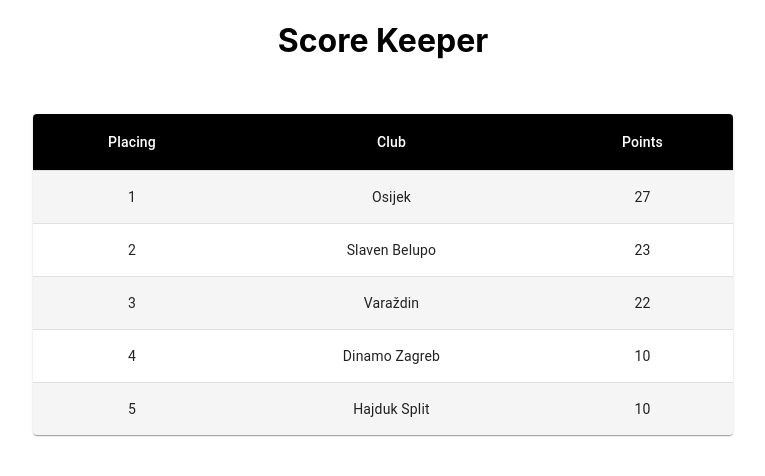
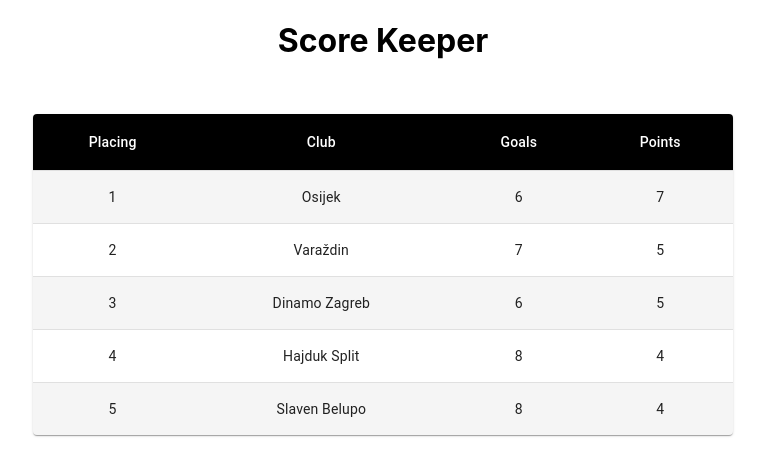
Before and after one commit to PetarJukic1/ScoreKeeper, a React (Create React App) app: page / in a window 1280 px wide. Shown: the top 476 px of the page, without its empty margins (257-1022 px from the left). Built offline with nearby package versions, Linux system fonts and the light colour scheme.

Commit message:
Added the dataset logic.

```diff
--- a/src/Dataset.tsx
+++ b/src/Dataset.tsx
@@ -1,26 +1,109 @@
 import * as React from 'react';
+import {Stats} from "fs";
+
+interface Opponents {
+    hostClub: string,
+    guestClub: string,
+}
 
 
-function createData(
+const clubs: Array<string> = ['Dinamo Zagreb', 'Hajduk Split', 'Osijek', 'Varaždin', 'Slaven Belupo']
+
+function generatePairs(clubs: Array<string>) {
+    let clubPairs = new Array<Opponents>()
+    for (let i = 0; i < clubs.length; i++) {
+        for (let j = i; j < clubs.length; j++) {
+            if (clubs[i] == clubs[j]) continue
+            clubPairs.push({hostClub: clubs[i], guestClub: clubs[j]})
+            clubPairs.push({hostClub: clubs[j], guestClub: clubs[i]})
+        }
+    }
+    return clubPairs
+}
+
+const clubPairs = generatePairs(clubs)
+
+interface Match {
+    opponents: Opponents,
+    finished: boolean,
+    goals: Array<number>,
+}
+
+function createMatch(
+    opponents: Opponents,
+    finished: boolean,
+    goals?: Array<number>,
+) {
+    return {opponents, finished, goals} as Match
+}
+
+const finishedMatches: Array<Match> = [
+    createMatch(clubPairs[0], true, [3, 4]),
+    createMatch(clubPairs[2], true, [0, 0]),
+    createMatch(clubPairs[3], true, [0, 0]),
+    createMatch(clubPairs[4], true, [1, 2]),
+    createMatch(clubPairs[6], true, [2, 0]),
+    createMatch(clubPairs[7], true, [5, 0]),
+    createMatch(clubPairs[11], true, [4, 4]),
+    createMatch(clubPairs[15], true, [1, 1]),
+    createMatch(clubPairs[16], true, [2, 2]),
+    createMatch(clubPairs[17], true, [1, 3]),
+]
+
+console.log(finishedMatches)
+
+interface ClubStats {
     clubName: string,
     points: number,
-    totalNumberOfGoals: number,
-) {
-    return {clubName, points, totalNumberOfGoals};
+    totalNumberOfGoals: number
 }
 
-const standings = [
-    createData('Dinamo Zagreb', 10, 38),
-    createData('Hajduk Split', 10, 26),
-    createData('Osijek', 27, 26),
-    createData('Varaždin', 22, 13),
-    createData('Slaven Belupo', 23, 12),
-].sort(function (a, b){
-    if(a.points == b.points){
+function initializeClubStats(clubs: Array<string>) {
+    let clubStats: Array<ClubStats> = []
+    for (let i = 0; i < clubs.length; i++) {
+        clubStats.push({clubName: clubs[i], points: 0, totalNumberOfGoals: 0})
+    }
+
+    return clubStats
+}
+
+function calculatePoints(firstClubGoals: number, secondClubGoals: number){
+    if(firstClubGoals > secondClubGoals){
+        return 3
+    }else if(firstClubGoals < secondClubGoals){
+        return 0
+    }else{
+        return 1
+    }
+}
+
+function updateStandings(clubStats: Array<ClubStats>, match: Match) {
+    for (let i = 0; i < clubStats.length; i++) {
+        if(clubStats[i].clubName == match.opponents.hostClub){
+            clubStats[i].totalNumberOfGoals += match.goals[0]
+            clubStats[i].points += calculatePoints(match.goals[0], match.goals[1])
+        }
+        if(clubStats[i].clubName == match.opponents.guestClub){
+            clubStats[i].totalNumberOfGoals += match.goals[1]
+            clubStats[i].points += calculatePoints(match.goals[1], match.goals[0])
+        }
+    }
+
+    return clubStats
+}
+
+let clubStats: Array<ClubStats> = initializeClubStats(clubs)
+
+for(let i = 0; i < finishedMatches.length; i++){
+    clubStats = updateStandings(clubStats, finishedMatches[i])
+}
+
+const stats = clubStats.sort(function (a, b) {
+    if (a.points == b.points) {
         return (a.totalNumberOfGoals > b.totalNumberOfGoals ? -1 : 1)
-    }else{
+    } else {
         return (a.points > b.points ? -1 : 1)
     }
 });
 
-export default {standings}
+export default {stats}
--- a/src/StandingsTable.tsx
+++ b/src/StandingsTable.tsx
@@ -37,15 +37,17 @@
                     <TableRow>
                         <StyledTableCell align="center">Placing</StyledTableCell>
                         <StyledTableCell align="center">Club</StyledTableCell>
+                        <StyledTableCell align="center">Goals</StyledTableCell>
                         <StyledTableCell align="center">Points</StyledTableCell>
                     </TableRow>
                 </TableHead>
                 <TableBody>
-                    {Dataset.standings.map((row, index) => (
+                    {Dataset.stats.map((stats, index) => (
                         <StyledTableRow key={index}>
                             <StyledTableCell align="center">{index + 1}</StyledTableCell>
-                            <StyledTableCell align="center">{row.clubName}</StyledTableCell>
-                            <StyledTableCell align="center">{row.points}</StyledTableCell>
+                            <StyledTableCell align="center">{stats.clubName}</StyledTableCell>
+                            <StyledTableCell align="center">{stats.totalNumberOfGoals}</StyledTableCell>
+                            <StyledTableCell align="center">{stats.points}</StyledTableCell>
                         </StyledTableRow>
                     ))}
                 </TableBody>
```
